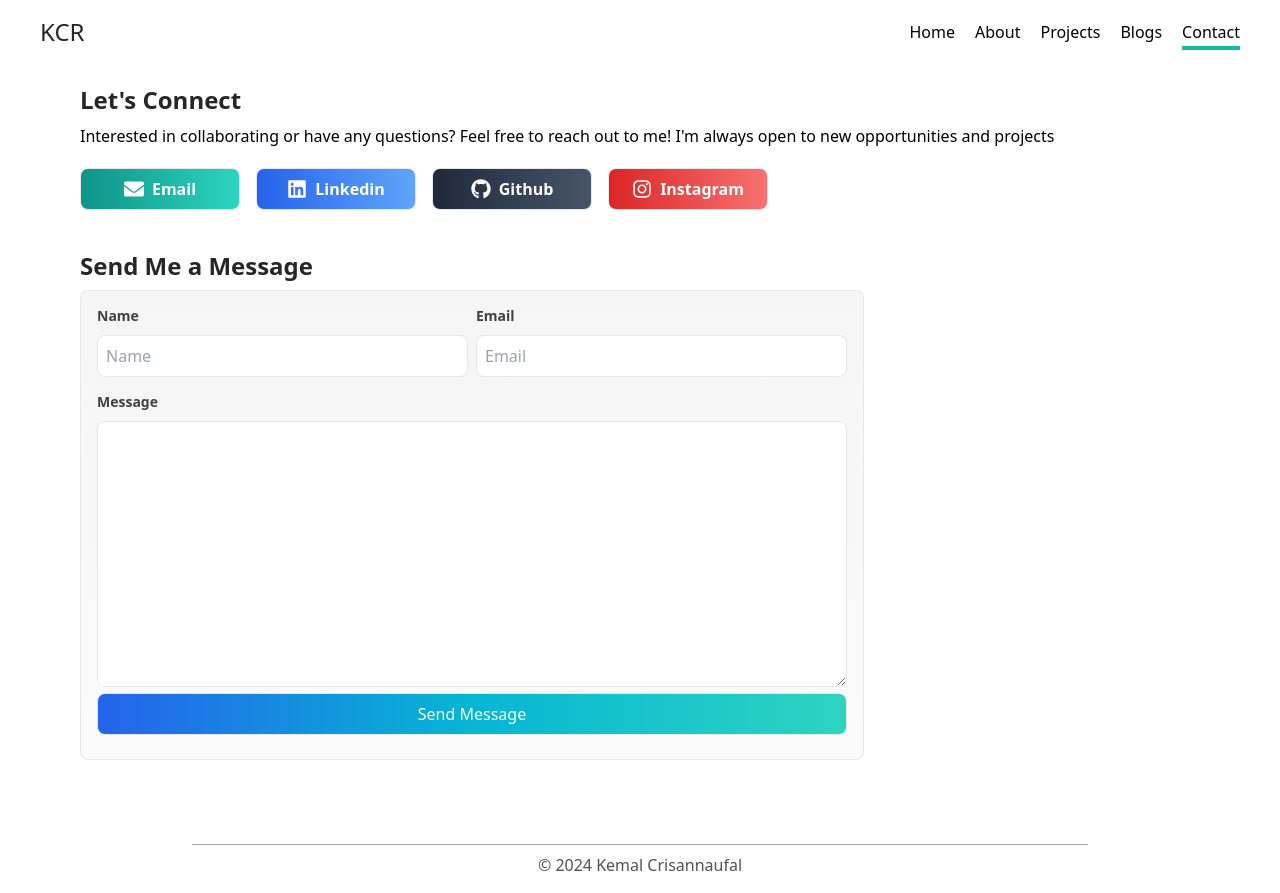
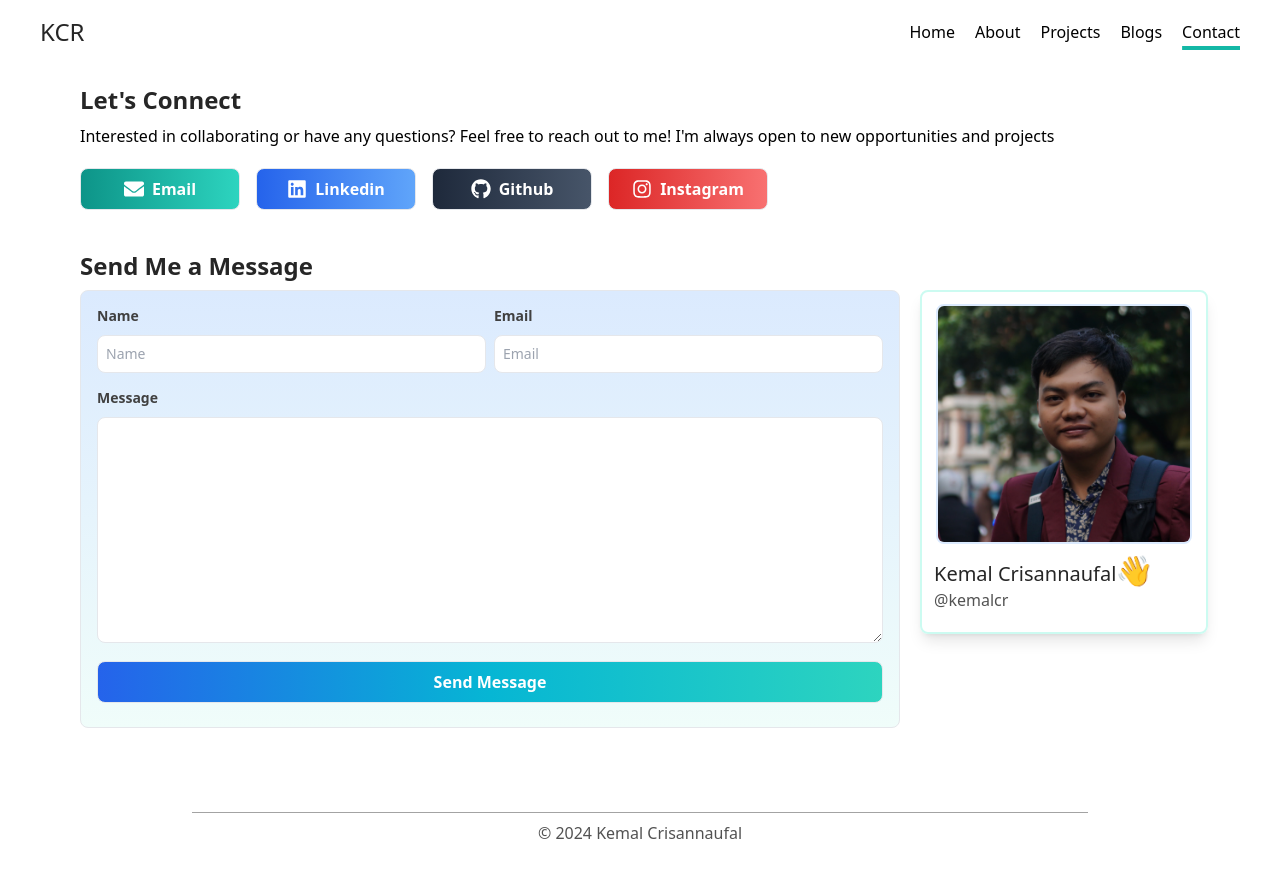
Before and after one commit to kemalcrisannaufal/kemalcr_2, a Next.js app: page /contact in a window 1280 px wide. After the commit the page ends 861 px from the top, so only its background shows below. Built offline with nearby package versions, Linux system fonts and the light colour scheme.

Commit message:
fix contact

```diff
--- a/src/views/About/index.tsx
+++ b/src/views/About/index.tsx
@@ -70,7 +70,7 @@ const AboutView = () => {
         </h3>
         <div className="grid md:grid-cols-2 gap-4 mt-3">
           <EducationCard
-            logoPath="/images/TEL_U.jpg"
+            logoPath="/images/Tel_U.jpg"
             name="Telkom University"
             years="2021-2025"
             place="Bandung, Indonesia"
--- a/src/views/Contact/index.tsx
+++ b/src/views/Contact/index.tsx
@@ -17,7 +17,7 @@ const ContactView = () => {
           out to me! I'm always open to new opportunities and projects
         </p>
       </div>
-      <div className="mt-5 flex items-center justify-start gap-4">
+      <div className="mt-5 flex items-center justify-center md:justify-start gap-4">
         <ContactButton
           icon={<FaEnvelope className="text-xl" />}
           label={"Email"}
@@ -47,8 +47,9 @@ const ContactView = () => {
       <h1 className="text-neutral-800 text-xl lg:text-2xl font-semibold mb-2 mt-10">
         Send Me a Message
       </h1>
-      <div>
-        <div className="md:w-[70%] border pt-3 pb-6 px-4 rounded-lg bg-gradient-to-b from-neutral-100 to-neutral-50">
+
+      <div className="md:flex gap-5">
+        <div className="md:w-3/4 border pt-3 pb-6 px-4 rounded-lg bg-gradient-to-b from-blue-100 to-teal-50">
           <form action="">
             <div className="grid grid-cols-2 gap-2 mb-3">
               <div>
@@ -62,7 +63,7 @@ const ContactView = () => {
                   type="text"
                   id="name"
                   name="name"
-                  className="w-full border p-2 mt-2 rounded-lg focus:outline-none focus:ring-2"
+                  className="w-full border p-2 mt-2 rounded-lg focus:outline-none focus:ring-2 text-xs sm:text-sm md:text-md"
                   placeholder="Name"
                 />
               </div>
@@ -77,12 +78,12 @@ const ContactView = () => {
                   type="email"
                   id="email"
                   name="email"
-                  className="w-full border p-2 mt-2 rounded-lg focus:outline-none focus:ring-2"
+                  className="w-full border p-2 mt-2 rounded-lg focus:outline-none focus:ring-2 text-xs sm:text-sm md:text-md"
                   placeholder="Email"
                 />
               </div>
             </div>
-            <div>
+            <div className="mb-3">
               <label
                 htmlFor="message"
                 className="text-xs sm:text-sm md:text-md text-neutral-700 font-semibold"
@@ -92,16 +93,37 @@ const ContactView = () => {
               <textarea
                 name="message"
                 id="message"
-                className="w-full border focus:outline-none focus:ring-2 rounded-lg p-3 mt-2"
+                className="w-full border focus:outline-none focus:ring-2 rounded-lg p-3 mt-2 text-xs sm:text-sm md:text-md"
                 rows={10}
               ></textarea>
             </div>
             <div>
-              <button className="w-full border rounded-lg p-2 bg-gradient-to-r from-blue-600 via-cyan-500 to-teal-400 text-white">
+              <button className="w-full border rounded-lg p-2 bg-gradient-to-r from-blue-600 via-cyan-500 to-teal-400 text-white font-semibold">
                 Send Message
               </button>
             </div>
           </form>
+        </div>
+
+        <div className="hidden md:block w-1/4">
+          <div className="w-72 border h-max mx-auto p-3 pb-5 rounded-lg shadow-lg border border-2 border-teal-100">
+            <div className="w-64 h-60 rounded-lg overflow-hidden mx-auto border border-2 border-blue-100 hover:scale-105 hover:rotate-3 transition-all duration-300 ease-in-out">
+              <img
+                src="/images/profil.jpg"
+                alt=""
+                className="w-full h-full object-cover"
+              />
+            </div>
+            <div className="mt-2">
+              <p className="text-xl font-medium text-neutral-800">
+                Kemal Crisannaufal
+                <span className="animate-wiggle inline-block text-lg md:text-xl lg:text-3xl">
+                  👋
+                </span>
+              </p>
+              <p className="text-md font-normal text-neutral-600">@kemalcr</p>
+            </div>
+          </div>
         </div>
       </div>
     </motion.div>
```
